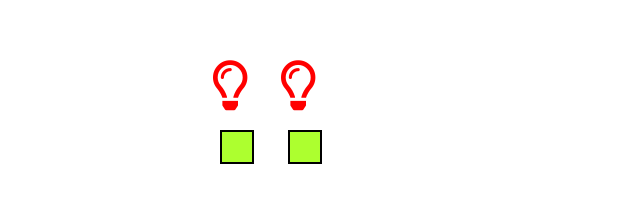
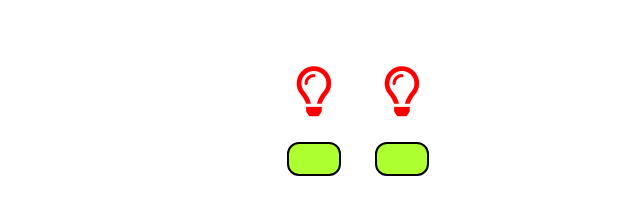
Before and after one commit to filipHartman/binary_game_js, a plain HTML site: page index.html in a window 1280 px wide. Both pictures are taken after a click on the button "Start game". Shown: the whole page, without its empty margins (282-922 px from the left). Drawn offline with Linux system fonts and the light colour scheme.

Commit message:
changed style to keep all content in center and changed class in css to alight

```diff
--- a/style.css
+++ b/style.css
@@ -1,39 +1,35 @@
 #startGamePanel {
-    position: absolute;
     height: 200px;
     width: 320px;
-    left: 50%;
     text-align: center;
-    margin-left: -155px;
-    top: 50px;
     border: black 5px solid;
     border-radius: 5px;
+    margin: 50px auto auto;
 }
 
 .bulb{
     display: inline-block;
+    text-align: center;
 }
 
 .far {
     color: red;
-  font-size: 50px;
-    border-radius: 50%;
-    margin: 10px;
+    font-size: 50px;
+    margin: 16px;
     display: block !important;
 }
 
 #game{
-    position: absolute;
-    left: 50%;
-    margin-left: -155px;
-    top: 50px;
+    text-align: center;
+    margin-top: 50px;
 }
 
 .button {
     height: 30px;
-    width: 30px;
+    width: 50px;
     background-color: greenyellow;
     border: black 2px solid;
+    border-radius: 12px;
     display: inline-block;
     margin-top: 10px;
     margin-left: 17px;
@@ -41,6 +37,6 @@
     cursor: pointer;
 }
 
-.clicked{
+.alight{
     color: green;
 }
```
